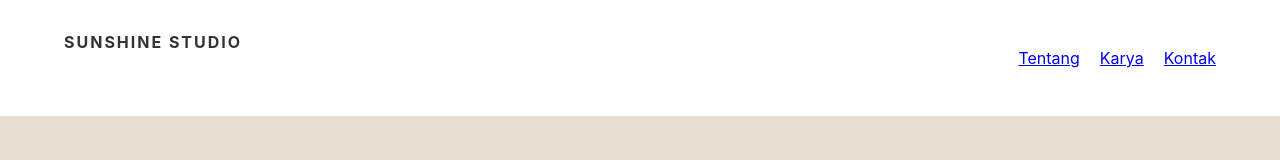
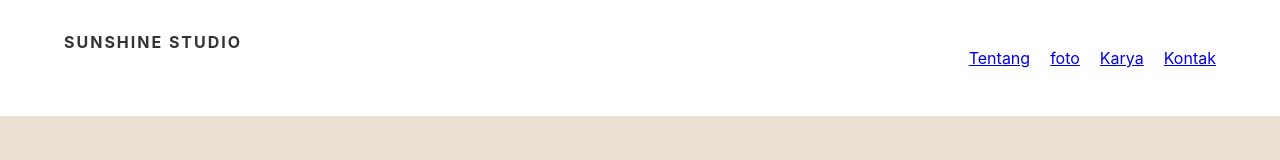
Before and after one commit to sunshinedesain/portofolio, a plain HTML site: page index.html in a window 1280 px wide. Shown: the top 160 px of the page. Drawn offline with Linux system fonts and the light colour scheme.

Commit message:
Update index.html

```diff
--- a/index.html
+++ b/index.html
@@ -12,6 +12,7 @@
             <div class="logo">SUNSHINE STUDIO</div>
             <ul>
                 <li><a href="#about">Tentang</a></li>
+                <li><a href="foto.html">foto</a></li>
                 <li><a href="#work">Karya</a></li>
                 <li><a href="#contact">Kontak</a></li>
             </ul>
```
